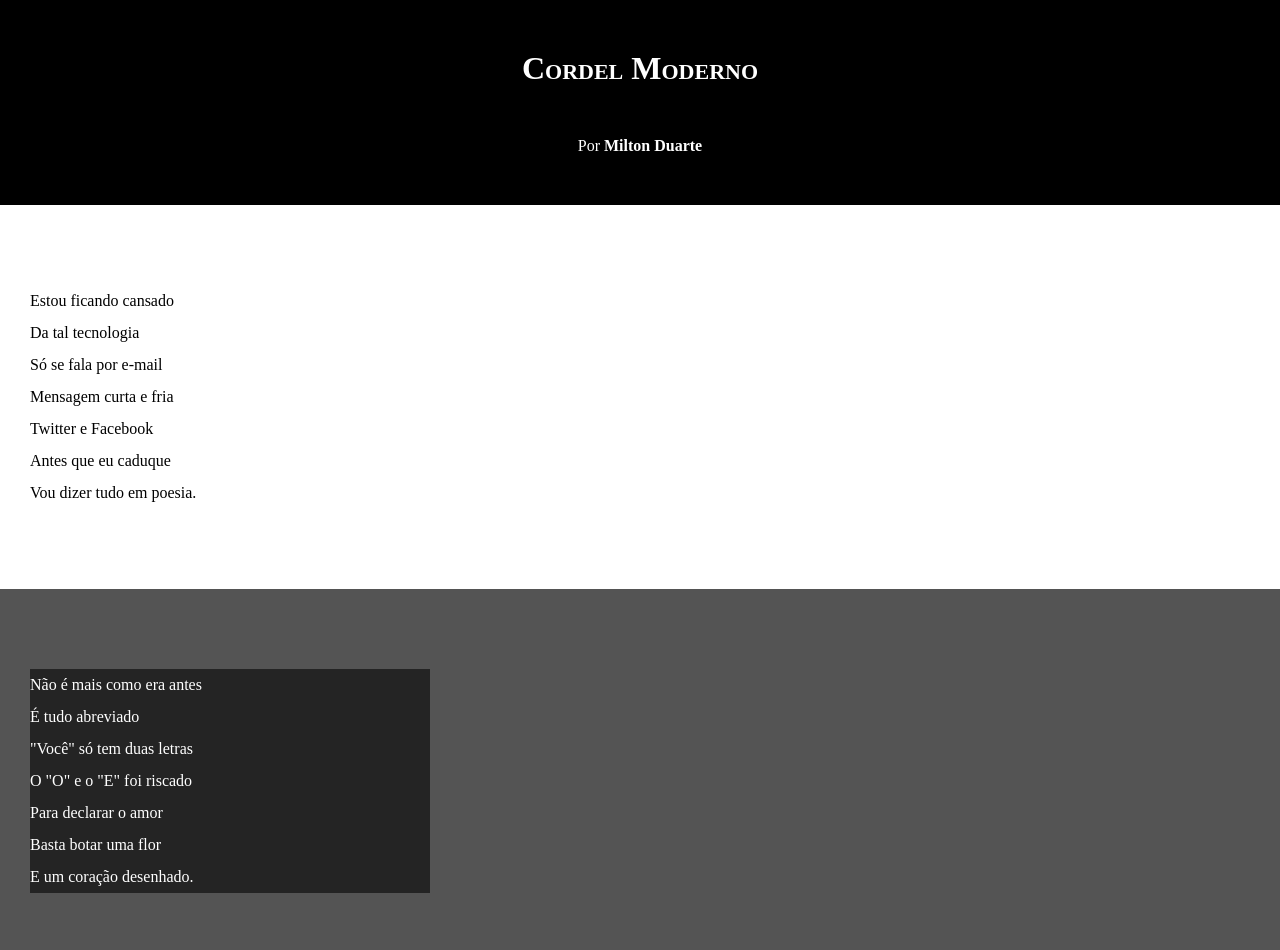
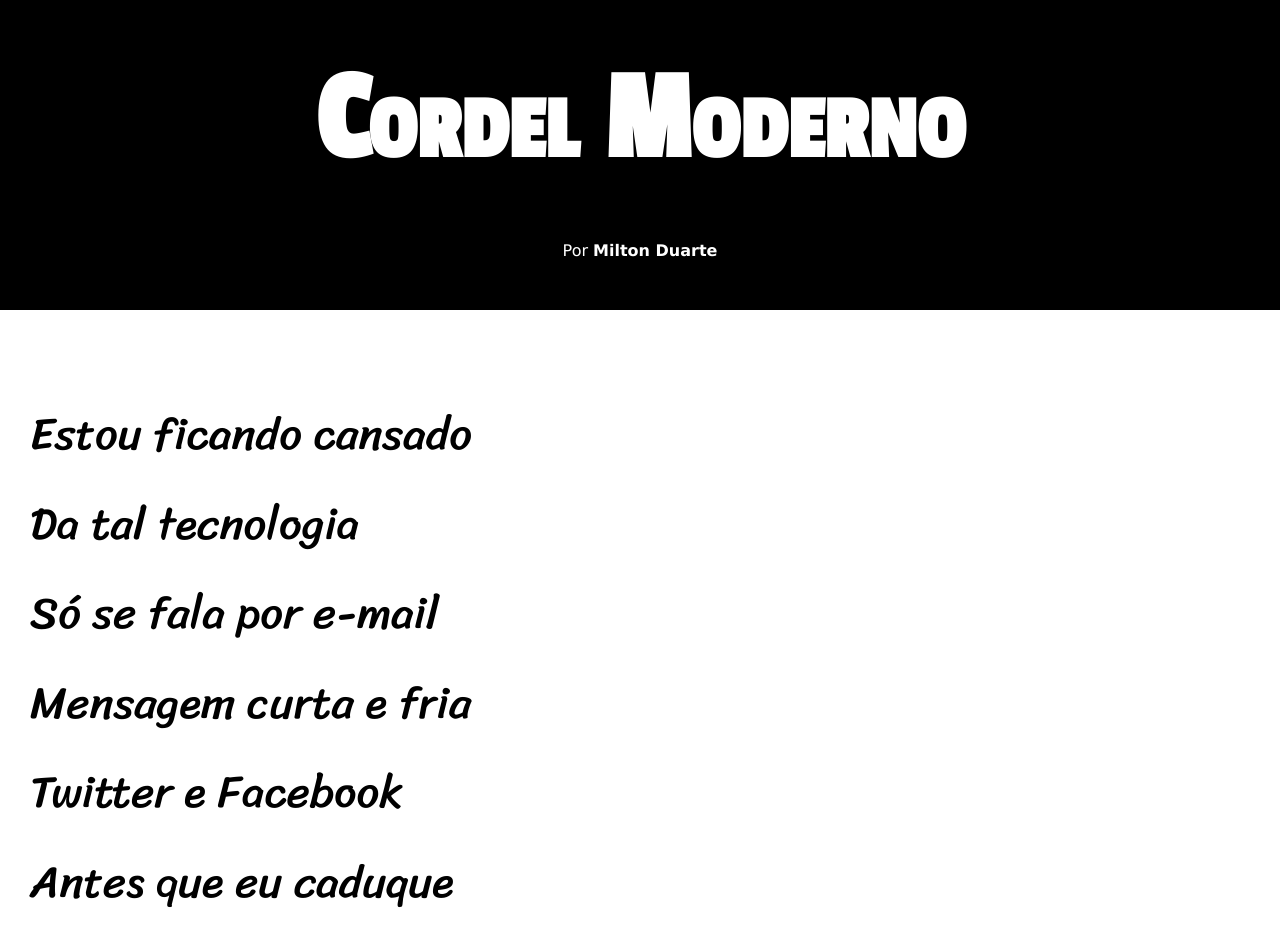
Before and after one commit to omarcosbraga14/html-css, a plain HTML site: page exercicios/desafio012/index.html in a window 1280 px wide. Shown: the top 950 px of the page. Drawn offline with Linux system fonts and the light colour scheme.

Commit message:
Atualização 23-03-23

```diff
--- a/exercicios/desafio012/estilo/style.css
+++ b/exercicios/desafio012/estilo/style.css
@@ -1,13 +1,23 @@
 @charset "UTF-8";
+
+@import url('https://fonts.googleapis.com/css2?family=Passion+One&family=Sriracha&display=swap');
+
+:root {
+    --fonte1: Verdana, Geneva, Tahoma, sans-serif;
+    --fonte2: 'Passion One', cursive;
+    --fonte3: 'Sriracha', cursive;
+}
 
 * {
     margin: 0px;
     padding: 0px;
+    font-size: 1em;
 }
 
 html, body {
     background-color: darkgray;
     min-height: 100vh;
+    font-family: var(--fonte1);
 }
 
 header {
@@ -16,9 +26,11 @@ header {
     text-align: center;
 }
 
-header > H1 {
+header > h1 {
     padding: 50px;
     font-variant: small-caps;
+    font-family: var(--fonte2);
+    font-size: 10vw;
 }
 
 header > p {
@@ -40,10 +52,13 @@ section {
     padding-bottom: 10vh;
     line-height: 2em;
     padding-left: 30px;
+    font-family: var(--fonte3);
+    font-size: 3.5vw;
 }
 
 .imagem > p {
-    width: 400px;
+    display: inline-block;
+    padding: 5px;
     background-color: rgba(0, 0, 0, 0.568);
 }
 
```
